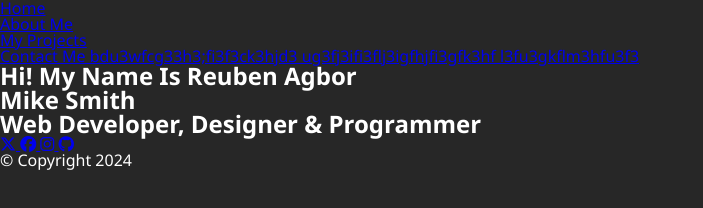
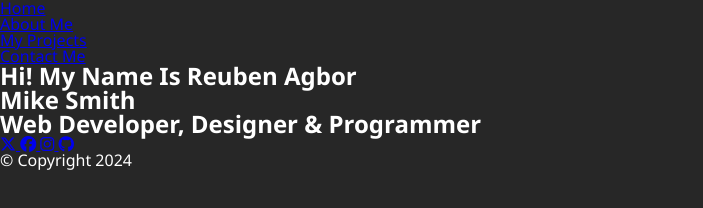
Before and after one commit to Reuben-10/First-Sass, a plain HTML site: page index.html in a window 1280 px wide. Shown: the whole page, without its empty margins (0-703 px from the left). Drawn offline with Linux system fonts and the light colour scheme.

Commit message:
small change

```diff
--- a/index.html
+++ b/index.html
@@ -32,9 +32,6 @@
                 <li class="menu-nav-item">
                     <a href="contact.html" class="menu-nav-link">
                         Contact Me
-                        bdu3wfcg33h3;fi3f3ck3hjd3
-                        ug3fj3ifi3flj3igfhjfi3gfk3hf
-                        l3fu3gkflm3hfu3f3
                     </a>
                 </li>
             </ul>
```
